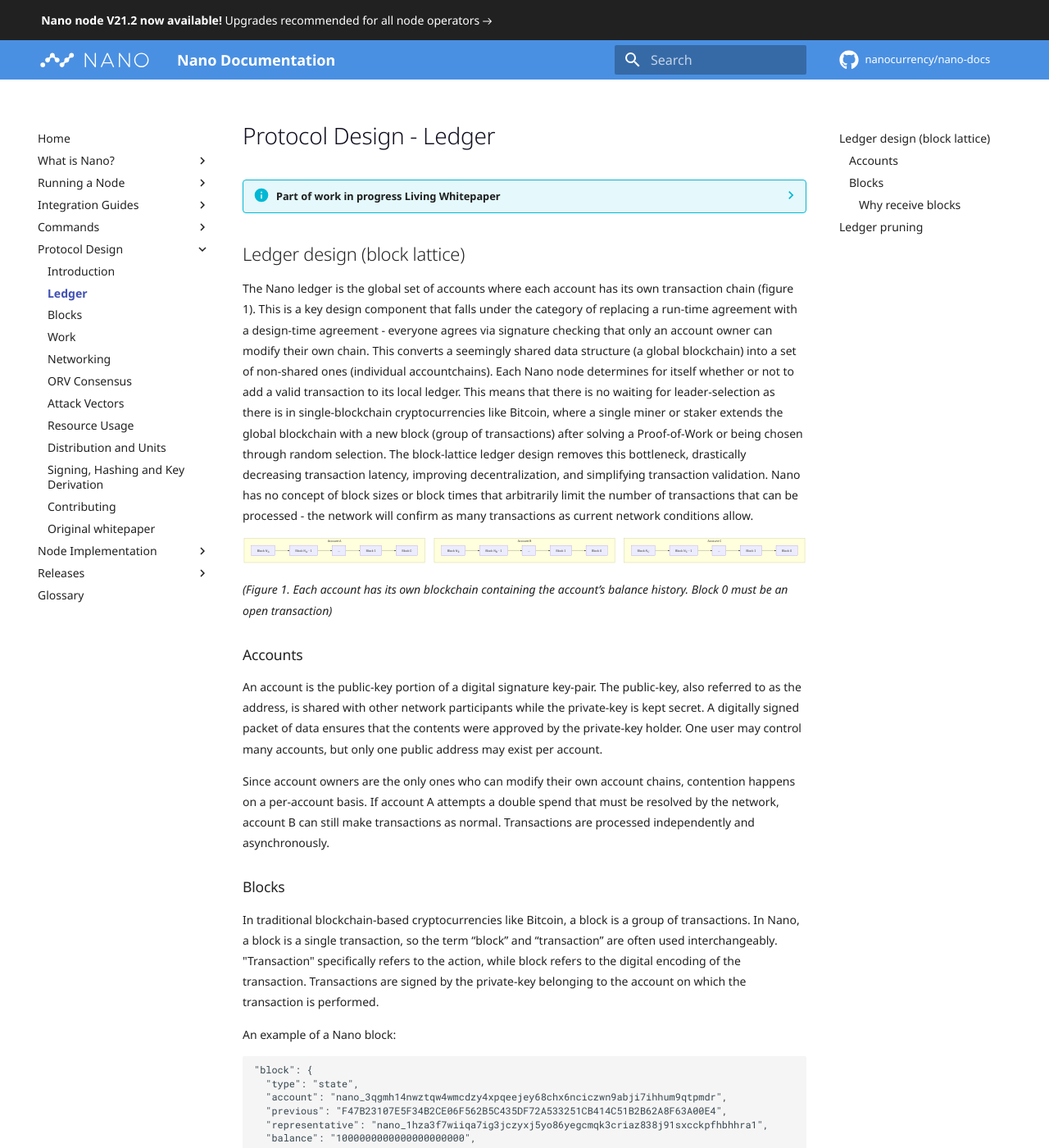
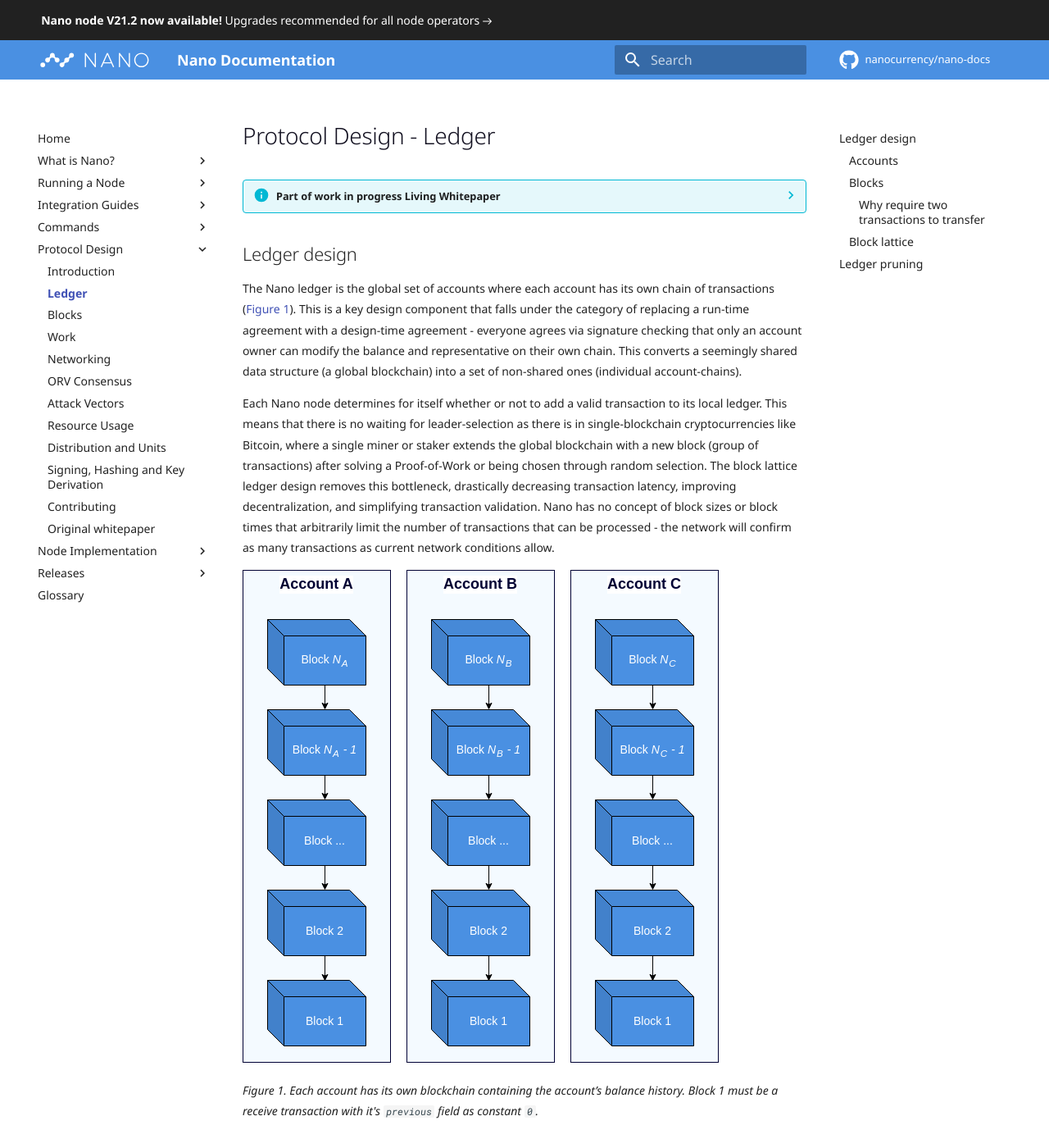
Before and after one commit to nanocurrency/nano-docs, an MkDocs documentation site: the page built from docs/protocol-design/ledger.md, in a window 1280 px wide and 1400 px high. Shown: the whole window at 82% size. Built offline with MkDocs 1.6.1 and Material for MkDocs 9.7.7, drawn with Linux system fonts in a browser that asks for light colours; comment, search, counter and statistics services are not loaded; some of the changed text lies outside the part shown.

Commit message:
Adjustments to ledger page including diagrams

````diff
--- a/docs/protocol-design/ledger.md
+++ b/docs/protocol-design/ledger.md
@@ -5,44 +5,40 @@
 
 --8<-- "wip-living-whitepaper.md"
 
-## Ledger design (block lattice)
+## Ledger design
 
-The Nano ledger is the global set of accounts where each account has its own transaction chain (figure 1). This is a key design component that falls under the category of replacing a run-time agreement with a design-time agreement - everyone agrees via signature checking that only an account owner can modify their own chain. This converts a seemingly shared data structure (a global blockchain) into a set of non-shared ones (individual accountchains). Each Nano node determines for itself whether or not to add a valid transaction to its local ledger. This means that there is no waiting for leader-selection as there is in single-blockchain cryptocurrencies like Bitcoin, where a single miner or staker extends the global blockchain with a new block (group of transactions) after solving a Proof-of-Work or being chosen through random selection. The block-lattice ledger design removes this bottleneck, drastically decreasing transaction latency, improving decentralization, and simplifying transaction validation. Nano has no concept of block sizes or block times that arbitrarily limit the number of transactions that can be processed - the network will confirm as many transactions as current network conditions allow.
+The Nano ledger is the global set of accounts where each account has its own chain of transactions (<a href="#account-chains-diagram">Figure 1</a>). This is a key design component that falls under the category of replacing a run-time agreement with a design-time agreement - everyone agrees via signature checking that only an account owner can modify the balance and representative on their own chain. This converts a seemingly shared data structure (a global blockchain) into a set of non-shared ones (individual account-chains).
 
-``` mermaid
-graph TB
-    subgraph Account C
-    A["Block <i>N<sub>C</sub></i>"]-->B["Block <i>N<sub>C</sub></i>  - 1"]
-    B-->C["..."]
-    C-->D["Block 1"]
-    D-->E["Block 0"]
-    end
-    subgraph Account B
-    F["Block <i>N<sub>B</sub></i>"]-->G["Block <i>N<sub>B</sub></i>  - 1"]
-    G-->H["..."]
-    H-->I["Block 1"]
-    I-->J["Block 0"]
-    end
-    subgraph Account A
-    K["Block <i>N<sub>A</sub></i>"]-->L["Block <i>N<sub>A</sub></i> - 1"]
-    L-->M["..."]
-    M-->N["Block 1"]
-    N-->O["Block 0"]
-    end
-```
-*(Figure 1.  Each account has its own blockchain containing the account’s balance history. Block 0 must be an open transaction)*
+Each Nano node determines for itself whether or not to add a valid transaction to its local ledger. This means that there is no waiting for leader-selection as there is in single-blockchain cryptocurrencies like Bitcoin, where a single miner or staker extends the global blockchain with a new block (group of transactions) after solving a Proof-of-Work or being chosen through random selection. The block lattice ledger design removes this bottleneck, drastically decreasing transaction latency, improving decentralization, and simplifying transaction validation. Nano has no concept of block sizes or block times that arbitrarily limit the number of transactions that can be processed - the network will confirm as many transactions as current network conditions allow.
+
+<span id="account-chains-diagram"></span>
+
+![account-chains](/diagrams/account-chains.svg)
+
+*Figure 1.  Each account has its own blockchain containing the account’s balance history. Block 1 must be a receive transaction with it's `previous` field as constant `0`.*
 
 ### Accounts
 
 An account is the public-key portion of a digital signature key-pair. The public-key, also referred to as the address, is shared with other network participants while the private-key is kept secret. A digitally signed packet of data ensures that the contents were approved by the private-key holder. One user may control many accounts, but only one public address may exist per account.
 
-Since account owners are the only ones who can modify their own account chains, contention happens on a per-account basis. If account A attempts a double spend that must be resolved by the network, account B can still make transactions as normal. Transactions are processed independently and asynchronously.
+Although a special private key can be used to publish epoch transactions to all accounts, the only changes allowed for this special type of transaction is related to upgrading the account version. This means that account owners are the only ones who can modify the balance and representative on their own account chains. This results in contention only happening on a per-account basis or in relation to epoch distributions[^1].
+
+For example, if account A attempts a double spend that must be resolved by the network, account B can still make transactions as normal. Transactions are processed independently and asynchronously.
 
 ### Blocks
 
-In traditional blockchain-based cryptocurrencies like Bitcoin, a block is a group of transactions. In Nano, a block is a single transaction, so the term “block” and “transaction” are often used interchangeably. "Transaction" specifically refers to the action, while block refers to the digital encoding of the transaction. Transactions are signed by the private-key belonging to the account on which the transaction is performed.
+In traditional blockchain-based cryptocurrencies like Bitcoin, a block is a group of transactions. In Nano, a block contains the details of a single transaction. There are four different transaction types in Nano (send, receive, change representative and epoch) and in order to transfer funds, two transactions are required - a send transaction and a receive transaction.
 
-An example of a Nano block:
+This difference in transaction structures means the terminology used can have different meanings, so it is worth defining these more explicitly:
+
+* **block** is the digital encoding of the transaction details ([Figure 2](#block-diagram)).
+
+* **transaction** is the action of creating and publishing block to the network. Depending on the type of transaction, the block will have different requirements.
+
+* **transfer** is the completion of both a send transactions and the corresponding receive transaction, representing the movement of funds which can be sent again by the recipient.
+
+<span id="block-diagram"></span>
+
 ```
 "block": {
   "type": "state",
@@ -56,19 +52,29 @@
   "work": "cab7404f0b5449d0"
 }
 ```
+_Figure 2 - An example Nano block with all required fields_
+
 Note that there is an open [proposal](https://github.com/nanocurrency/nano-node/issues/2864) to update the state block with version, block height, and subtype fields.
 
 See the [blocks](blocks.md) page for additional details.
 
-#### Why receive blocks
+#### Why require two transactions to transfer
 
-While confirmed send transactions are final, to complete a full transaction loop (i.e. *recipients* being able to claim funds that were sent to them), the recipient of sent funds must create a receive block on their own account-chain. This is required since current protocol rules state that account owners are the only ones who are allowed modify their own account chains. There is ongoing [discussion](https://forum.nano.org/t/updating-receive-balances-without-a-receive-block-or-signature-when-the-send-is-cemented/920) to determine whether or not this can be changed in the future.
+Although send transactions confirmed by the network are irreversible, in order for the recipient to send those funds again they first must complete a receive transaction on their account. This receiving requirement to complete a transfer of funds provides a few benefits:
+
+* Sending of funds can be performed while the receiver is offline
+* Account owners are the only ones who are allowed to modify the balance and representative on their accounts
+* Allows account owners to ignore transactions, which prevents continuous sending of tiny amounts in an attempt to can prevent use of the account
+
+### Block lattice
+
+The lattice structure of the ledger arises from blocks connecting across account-chains. All block types use the `previous` field to vertically extend the account-chain. In addition, send and receive blocks also use the `link` field to connect across account-chains: send blocks include the destination account as the `link` value, while receive blocks include the corresponding send block hash they are receiving from (Figure 3 _TBD_).
 
 ---
 
 ## Ledger pruning
 
-Since Nano transactions (blocks) capture the complete current state of an account, the ledger can potentially be pruned quite aggressively. While there are a few exceptions and caveats (e.g. epoch blocks and pending transactions), Nano's ledger design could enable significant account chain pruning - down to almost one block per account (plus pending), regardless of how many transactions the account has sent or received. Note that pruning is not implemented yet, and exact implementation details are still being tested and discussed.
+Since Nano every transaction includes a block with the complete current state of an account, the ledger can be significantly pruned. While there are a few exceptions (e.g. pending transactions), Nano's ledger design could be pruned down to one block per account (plus pending), regardless of how many transactions the account has sent or received. Note that pruning is not implemented yet, and exact implementation details are still being tested and discussed.
 
 See the official [forum](https://forum.nano.org/t/ledger-pruning/114) or [GitHub](https://github.com/nanocurrency/nano-node/issues/1094) discussions for more detail.
 
````
Also changed, not shown: other parts of docs/protocol-design/ledger.md (+2 -0 lines).
